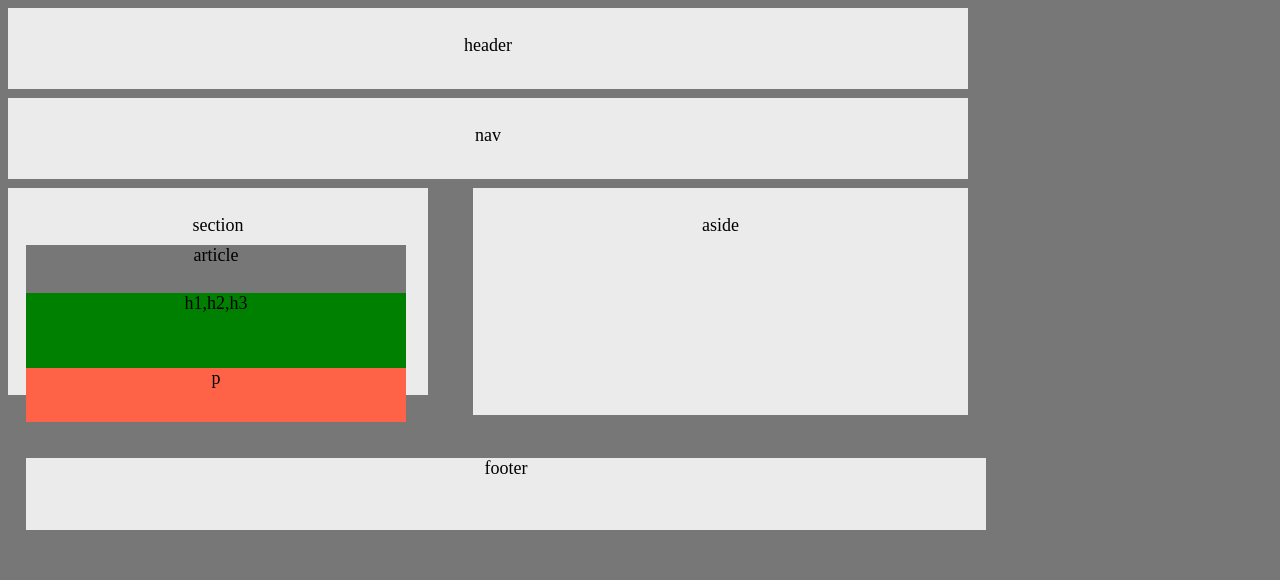
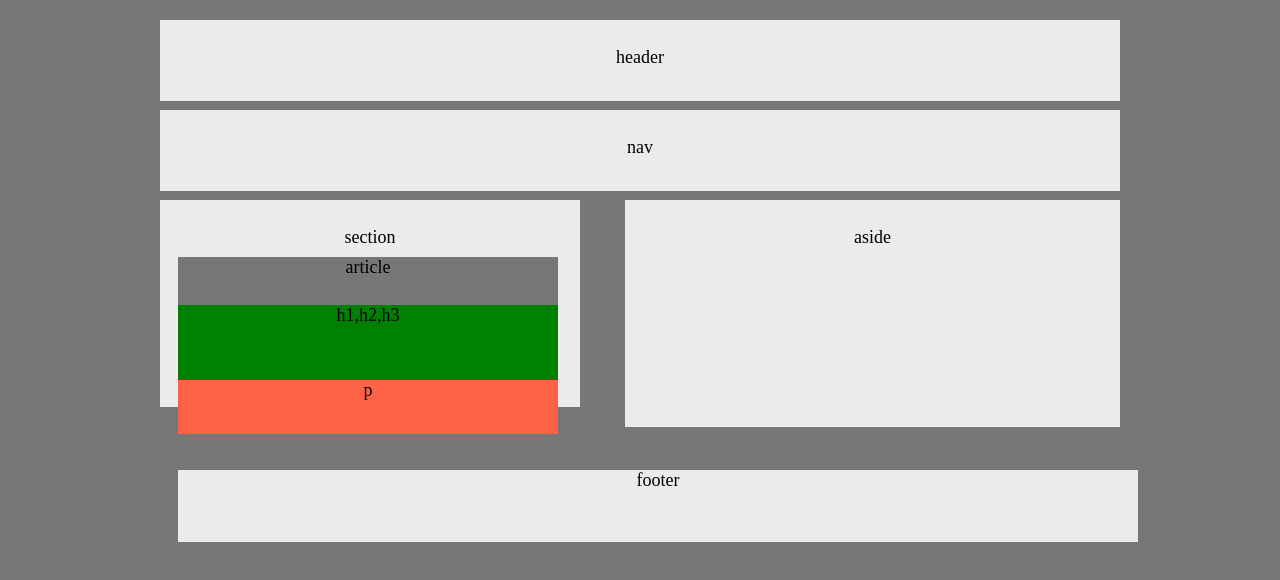
Before and after one commit to Johcare/HW-Wireframe, a plain HTML site: page index.html in a window 1280 px wide. Drawn offline with Linux system fonts and the light colour scheme.

Commit message:
add margin

```diff
--- a/index.html
+++ b/index.html
@@ -8,7 +8,7 @@
 
 
 <body>
-
+	<div id="wrapper">
 <header id="header">header</header>
 
 <nav id="nav">nav</nav>
@@ -34,7 +34,7 @@
 
 </section>
 
-
+</div>
 
 
 
--- a/style.css
+++ b/style.css
@@ -1,7 +1,4 @@
-*{
 
-	width:100%;
-}
 
 html{
 	/*width: 2700px;*/
@@ -13,7 +10,8 @@ body{
 	/*position: relative;*/
 	/*width: 100%;*/
 	width: 960px;
-
+	margin:0 auto 0 auto;
+	padding-top: 20px;
 }
 
 #header{
@@ -100,3 +98,8 @@ height: 4em;
 float:center;
 
 }
+
+/*#wrapper{*/
+
+	width:
+}
```
